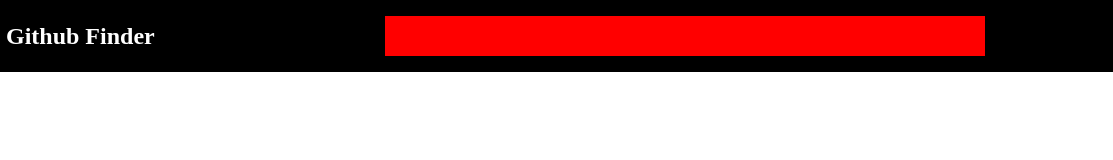
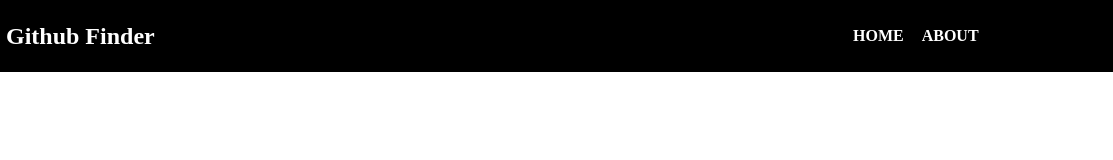
Before and after one commit to MeghanaSindhe/github-finder-html-layout, a plain HTML site: page index.html in a window 1280 px wide. Shown: the full height of the page, 167-1280 px from the left. Drawn offline with Linux system fonts and the light colour scheme.

Commit message:
dev comlete - header

```diff
--- a/index.html
+++ b/index.html
@@ -17,8 +17,16 @@
                 <h2>Github Finder</h2>
             </div>
             <div id="nav-container">
-                <div id="home"></div>
-                <div id="about"></div>
+                <div id="home">
+                    <a href="">
+                        <h4>HOME</h4>
+                    </a>
+                </div>
+                <div id="about">
+                    <a href="">
+                        <h4>ABOUT</h4>
+                    </a>
+                </div>
             </div>
         </div>
         <div id="body"></div>
--- a/styles.css
+++ b/styles.css
@@ -3,6 +3,10 @@
     padding:0;
     box-sizing: border-box;
     color: #ffffff;
+
+}
+a{
+    text-decoration: none;
 }
 #header{
     background-color: #000000;
@@ -25,7 +29,14 @@
     width:35px;
 }
 #nav-container{
-    background-color: red;
-    width:600px;
+    width:150px;
     height:2.5rem;
+    display: flex;
+    align-items: center;
+    padding-left:18px;
+    padding-right:18px;
 }
+#home{
+    padding-right:18px;
+
+}
```
